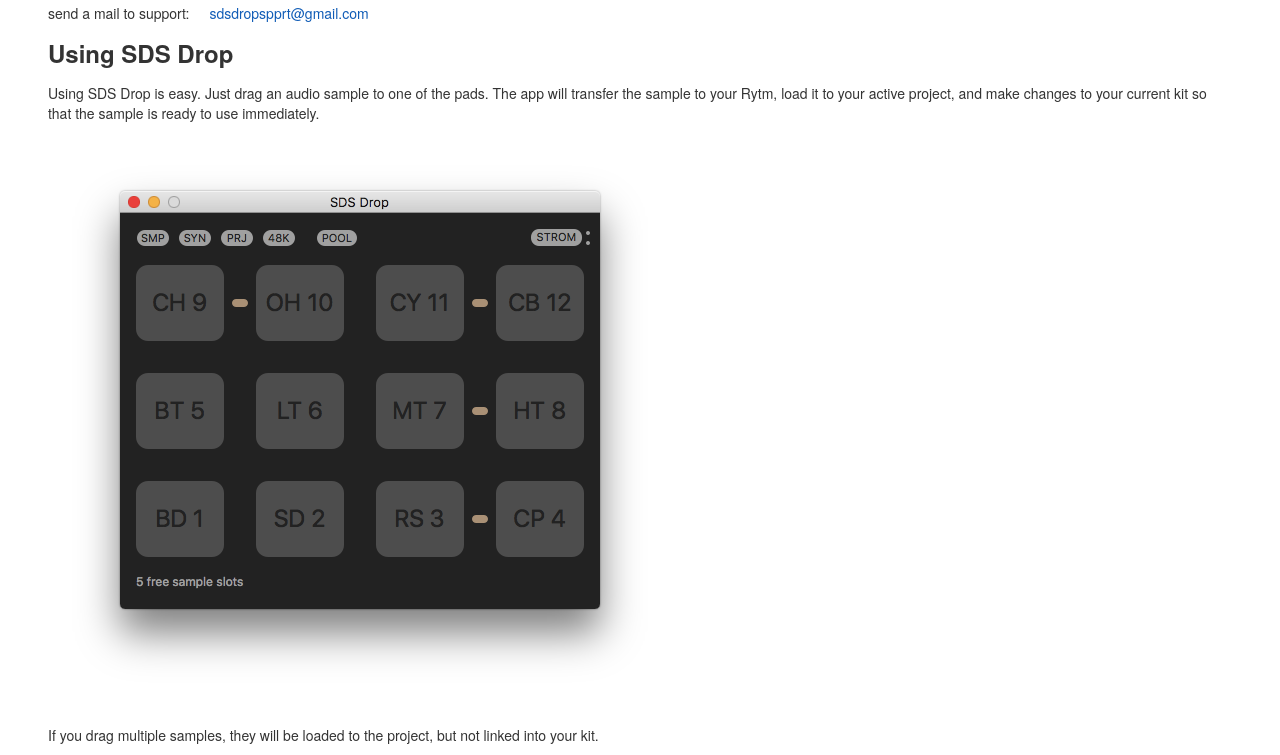
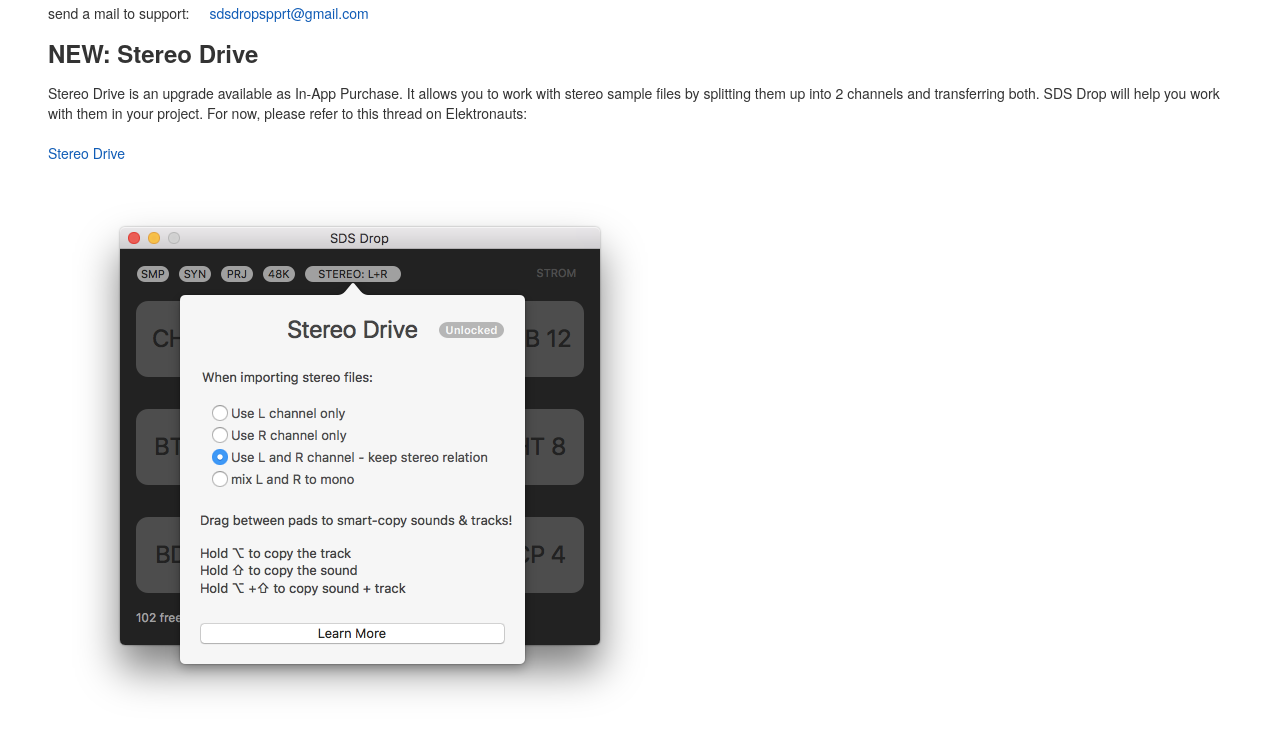
Before and after one commit to jpenca/sdsdropsupport, a plain HTML site: page index.html in a window 1280 px wide. Shown: the part 85-840 px from the top of the page. Drawn offline with Linux system fonts and the light colour scheme.

Commit message:
stereo drive

```diff
--- a/index.html
+++ b/index.html
@@ -5,6 +5,14 @@
 
 <h1>SDS Drop Support</h1>
 <p>send a mail to support:&nbsp;<a href="mailto:sdsdropspprt@gmail.com">sdsdropspprt@gmail.com</a></p>
+
+<h2>NEW: Stereo Drive</h2>
+<p>Stereo Drive is an upgrade available as In-App Purchase. It allows you to work with stereo sample files by splitting them up into 2 channels and transferring both. SDS Drop will help you work with them in your project. For now, please refer to this thread on Elektronauts:</p>
+<a href="https://www.elektronauts.com/t/fire-stereo-drive-fire/39319/24?u=void">Stereo Drive</a>
+
+<p><img src="stereodrivemain.png" alt="Stereo Drive" width="592" height="530" /></p>
+<p><img src="sdriveanim.gif" alt="Stereo Drive - Copying tracks" width="592" height="530" /></p>
+
 <h2>Using SDS Drop</h2>
 <p>Using SDS Drop is easy. Just drag&nbsp;an audio sample to one of the pads. The app will transfer the sample to your Rytm, load&nbsp;it to your active project, and make changes to your current kit so that the sample is ready to use immediately.</p>
 <p><img src="sdsdropmain.png" alt="SDS Drop Main Window" width="592" height="530" /></p>
```
Also changed, not shown: stereodrivemain.png (added), 2 other files.
